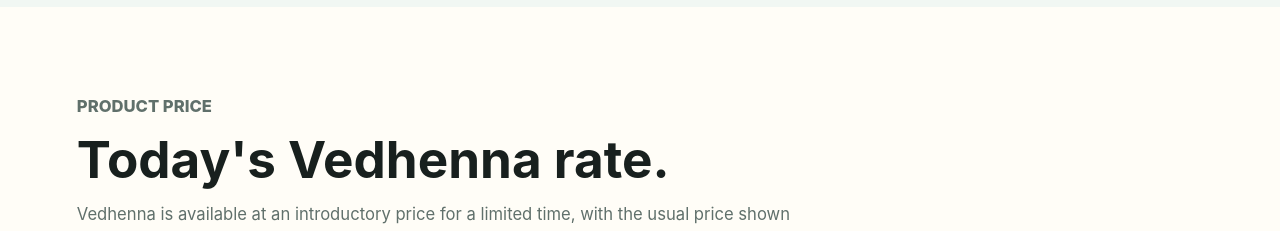
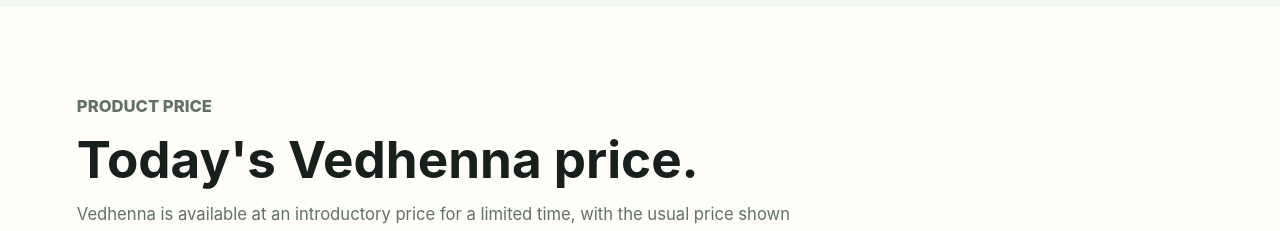
Before and after one commit to Ishank-dubey/vedhenna, a Next.js app: page / in a window 1280 px wide. Shown: the part 2100-2331 px from the top of the page. Built offline with nearby package versions, Linux system fonts and the light colour scheme; no server answers.

Commit message:
Update Vedhenna price heading

```diff
--- a/pages/index.js
+++ b/pages/index.js
@@ -392,7 +392,7 @@
       <section className="rates-section" id="rates">
         <div className="section-heading">
           <p className="eyebrow">Product Price</p>
-          <h2>Today&apos;s Vedhenna rate.</h2>
+          <h2>Today&apos;s Vedhenna price.</h2>
           <p>
             Vedhenna is available at an introductory price for a limited time, with the usual price shown for clarity.
           </p>
```
